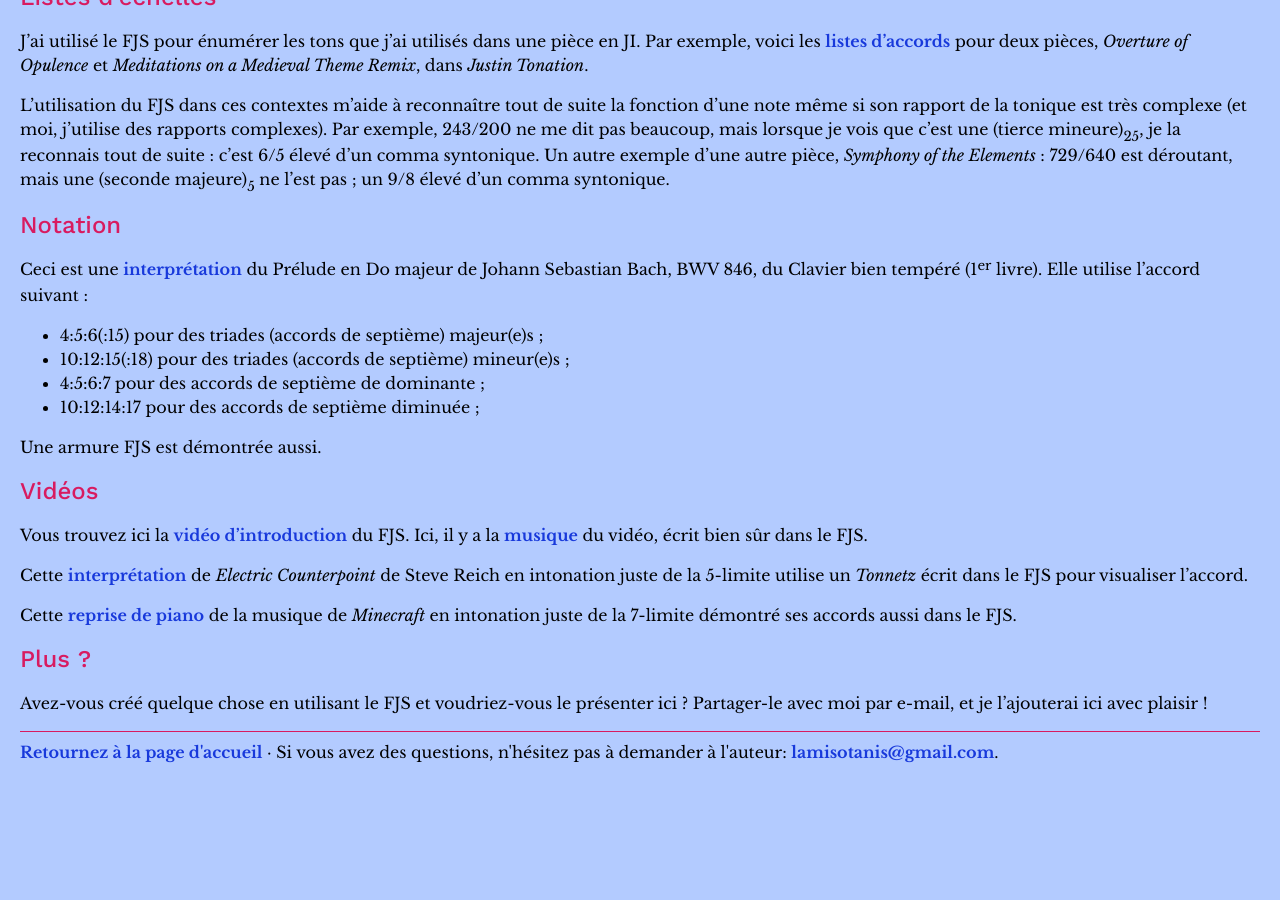
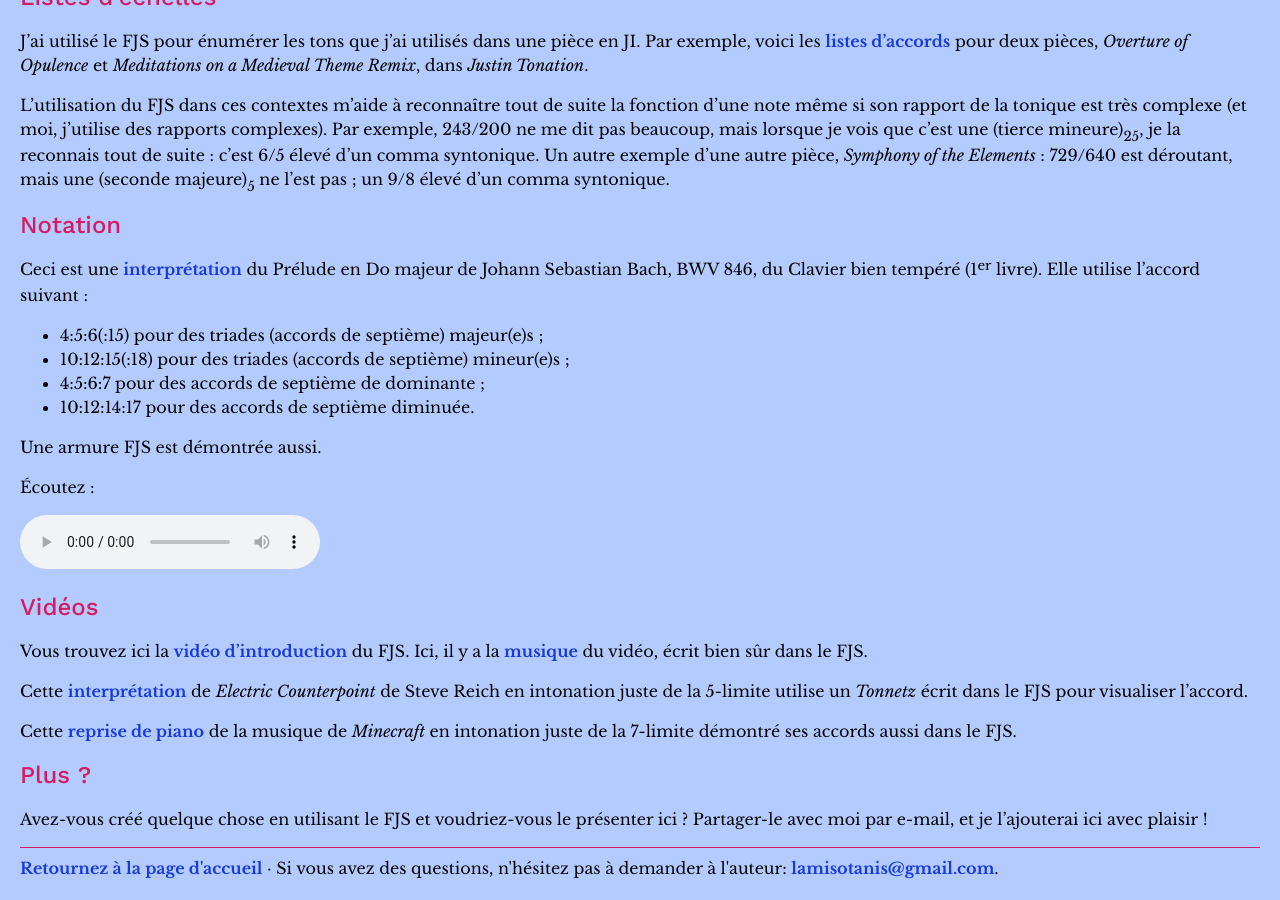
Before and after one commit to misotanni/misotanni.github.io, a Jekyll site: the page built from fjs/fr/examples.md, in a window 1280 px wide and 900 px high, scrolled down 2101 px. Built offline with Jekyll 4.4.1, drawn with Linux system fonts in a browser that asks for light colours; our own code applies the rules of GitHub Pages for plain Markdown files; before the commit the page ends 2885 px from its top, so only the background shows below that.

Commit message:
and yet one more

```diff
--- a/fjs/fr/examples.md
+++ b/fjs/fr/examples.md
@@ -87,9 +87,13 @@ Ceci est une [interprétation](../assets/cmaj.pdf) du Prélude en Do majeur de J
 - 4:5:6(:15) pour des triades (accords de septième) majeur(e)s ;
 - 10:12:15(:18) pour des triades (accords de septième) mineur(e)s ;
 - 4:5:6:7 pour des accords de septième de dominante ;
-- 10:12:14:17 pour des accords de septième diminuée ;
+- 10:12:14:17 pour des accords de septième diminuée.
 
 Une armure FJS est démontrée aussi.
+
+Écoutez :
+
+<audio controls><source src="../assets/audio_bach.mp3" type="audio/mpeg"></audio>
 
 ## Vidéos
 
```
Also changed, not shown: fjs/de/examples.md (+4 -0 lines), fjs/en/examples.md (+4 -0 lines), fjs/pl/examples.md (+4 -0 lines), 1 other file.
